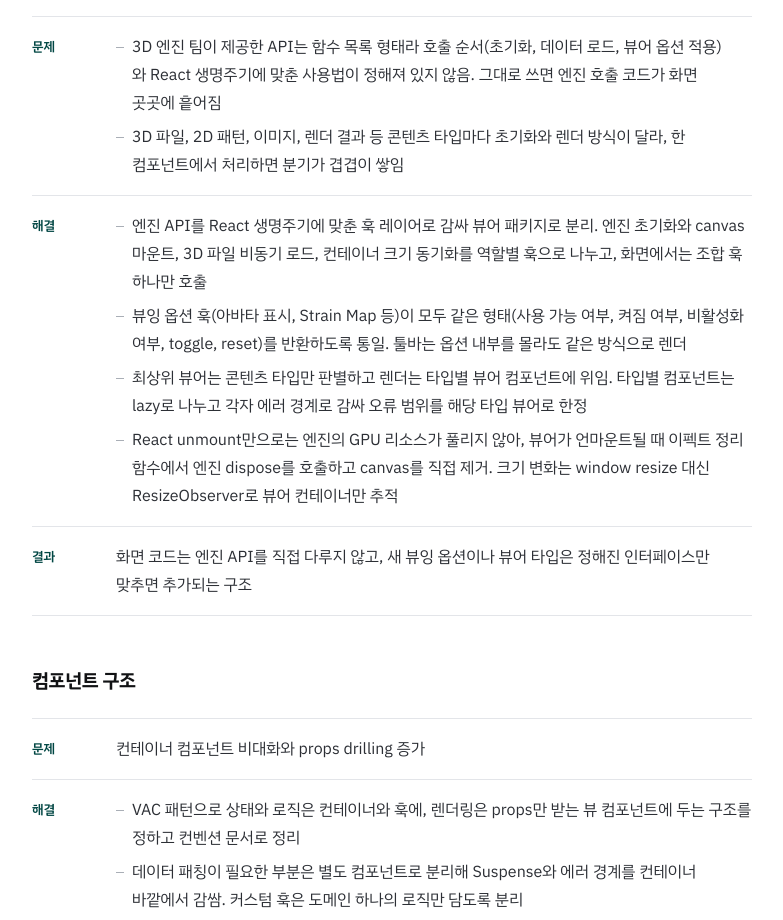
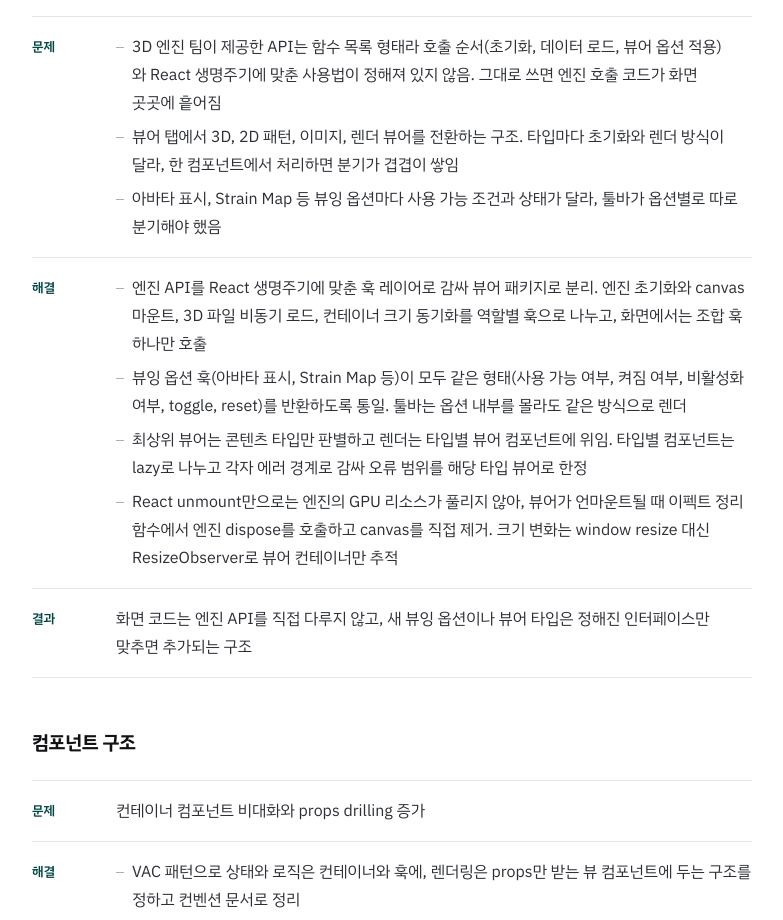
Before and after one commit to JoyNaraShin/joyshin-fe, a React (Vite) app: page /work/renewal in a window 1280 px wide. Shown: the part 1960-2880 px from the top of the page, without its empty margins (248-1031 px from the left). Built offline with nearby package versions, Linux system fonts and the light colour scheme.

Commit message:
1차 리뉴얼 뷰어 문제 정리: 뷰어 탭 전환과 뷰잉 옵션 분기
Co-Authored-By: Claude Opus 5.5 <noreply@anthropic.com>
Claude-Session: https://claude.ai/code/session_01Wrmgii3G1haiAvvBXUgYHP

```diff
--- a/src/features/portfolio/cases/StateCase.tsx
+++ b/src/features/portfolio/cases/StateCase.tsx
@@ -84,8 +84,12 @@ export function StateCase() {
               화면 곳곳에 흩어짐
             </li>
             <li>
-              3D 파일, 2D 패턴, 이미지, 렌더 결과 등 콘텐츠 타입마다 초기화와 렌더 방식이 달라, 한
-              컴포넌트에서 처리하면 분기가 겹겹이 쌓임
+              뷰어 탭에서 3D, 2D 패턴, 이미지, 렌더 뷰어를 전환하는 구조. 타입마다 초기화와 렌더
+              방식이 달라, 한 컴포넌트에서 처리하면 분기가 겹겹이 쌓임
+            </li>
+            <li>
+              아바타 표시, Strain Map 등 뷰잉 옵션마다 사용 가능 조건과 상태가 달라, 툴바가 옵션별로
+              따로 분기해야 했음
             </li>
           </ul>
         </Step>
```
